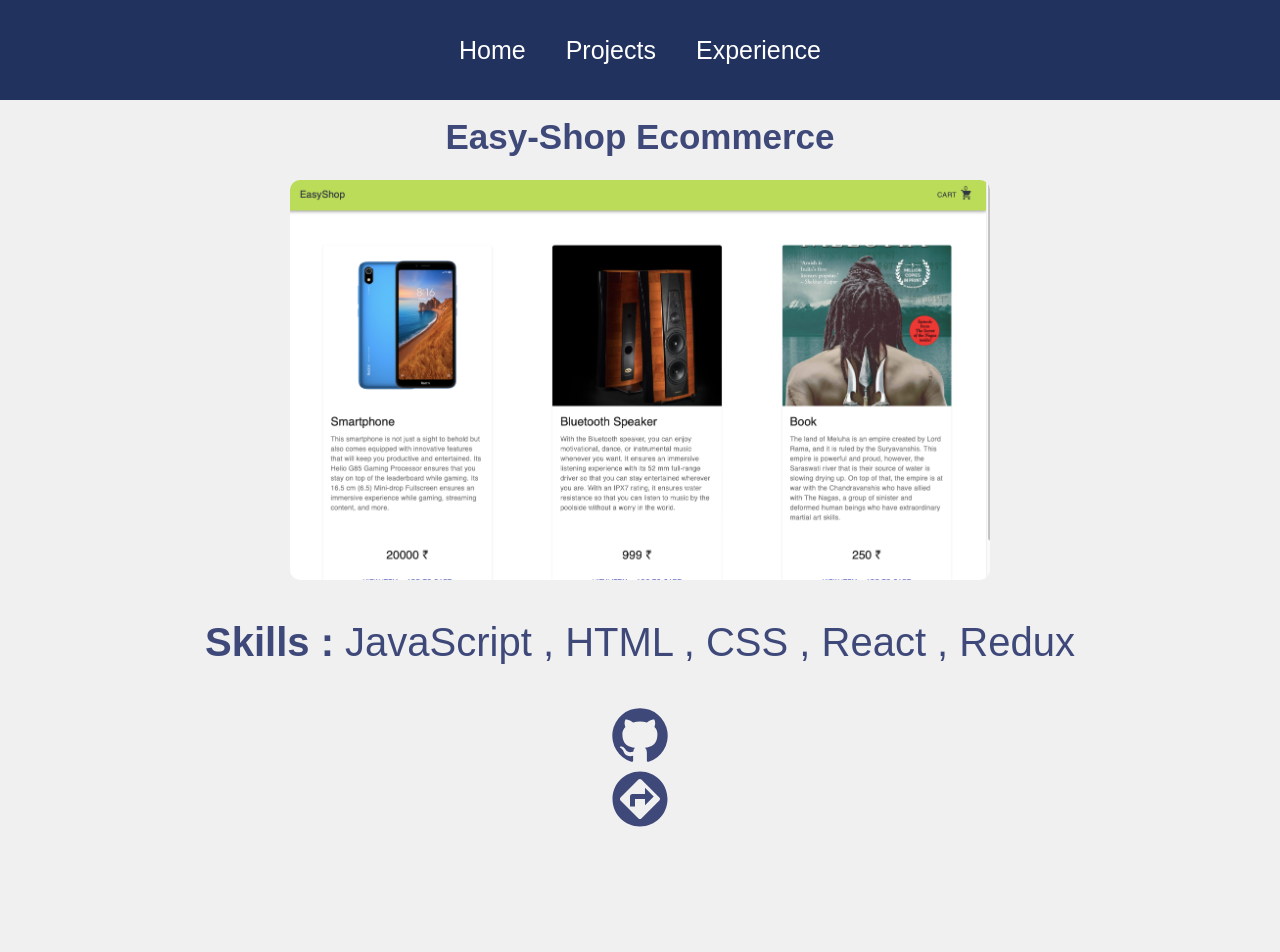
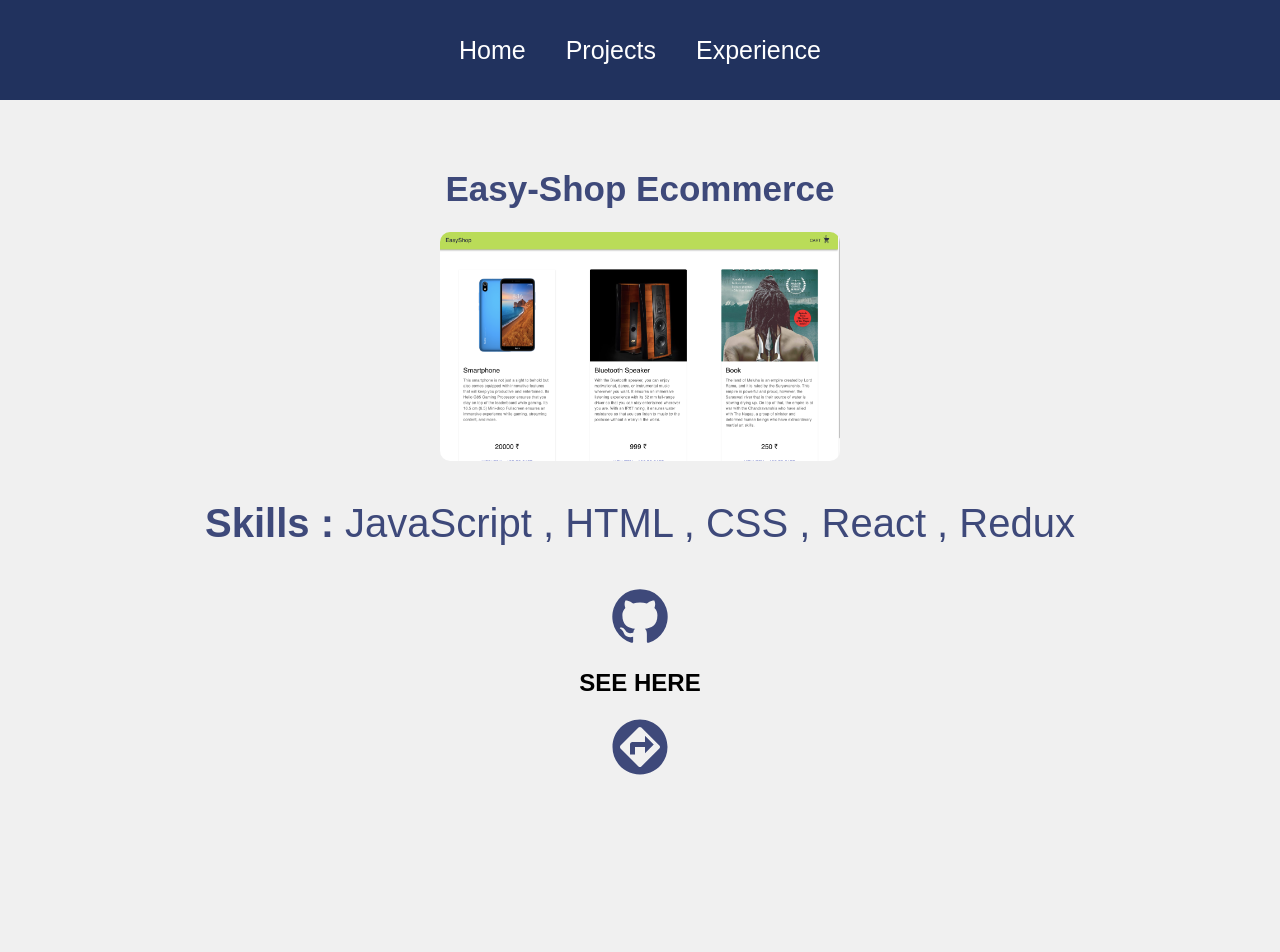
Before and after one commit to Mukesh39/PortfolioApplication, a React (Create React App) app: page /project/1 in a window 1280 px wide. Shown: the top 952 px of the page. Built offline with nearby package versions, Linux system fonts and the light colour scheme.

Commit message:
Added The Link in Home page

```diff
--- a/src/helpers/ProjectsList.jsx
+++ b/src/helpers/ProjectsList.jsx
@@ -78,7 +78,7 @@ export const ProjectList = [
 
 {
     name:"QrCodeGenerator",
-    image: Qr,
+    image:Qrcode,
     skills: "JavaScript , HTML , CSS , ReactJs ",
     githubLink : "https://github.com/Mukesh39",
     deployedLink:"https://uniqueqrcodegenerator.netlify.app" ,
--- a/src/pages/ProjectDisplay.jsx
+++ b/src/pages/ProjectDisplay.jsx
@@ -18,14 +18,9 @@ function ProjectDisplay() {
      <Link to={project.githubLink} target="_blank" rel="noopener noreferrer">
       <GitHubIcon />
       </Link>
-
-     <Link to={project.deployedLink} target="_blank" rel="noopener noreferrer">
-      <AssistantDirectionIcon></AssistantDirectionIcon> </Link>
-
-
+    <h2> <b>SEE HERE</b></h2> <Link to={project.deployedLink} target="_blank" rel="noopener noreferrer">
+     <AssistantDirectionIcon></AssistantDirectionIcon> </Link>
       </div>
-
-
   );
 };
 
--- a/src/styles/ProjectDisplay.css
+++ b/src/styles/ProjectDisplay.css
@@ -13,7 +13,7 @@
     font-size: 35px;
   }
   .project img {
-    width: 700px;
+    width: 400px;
     border-radius: 10px;
   }
 
```
